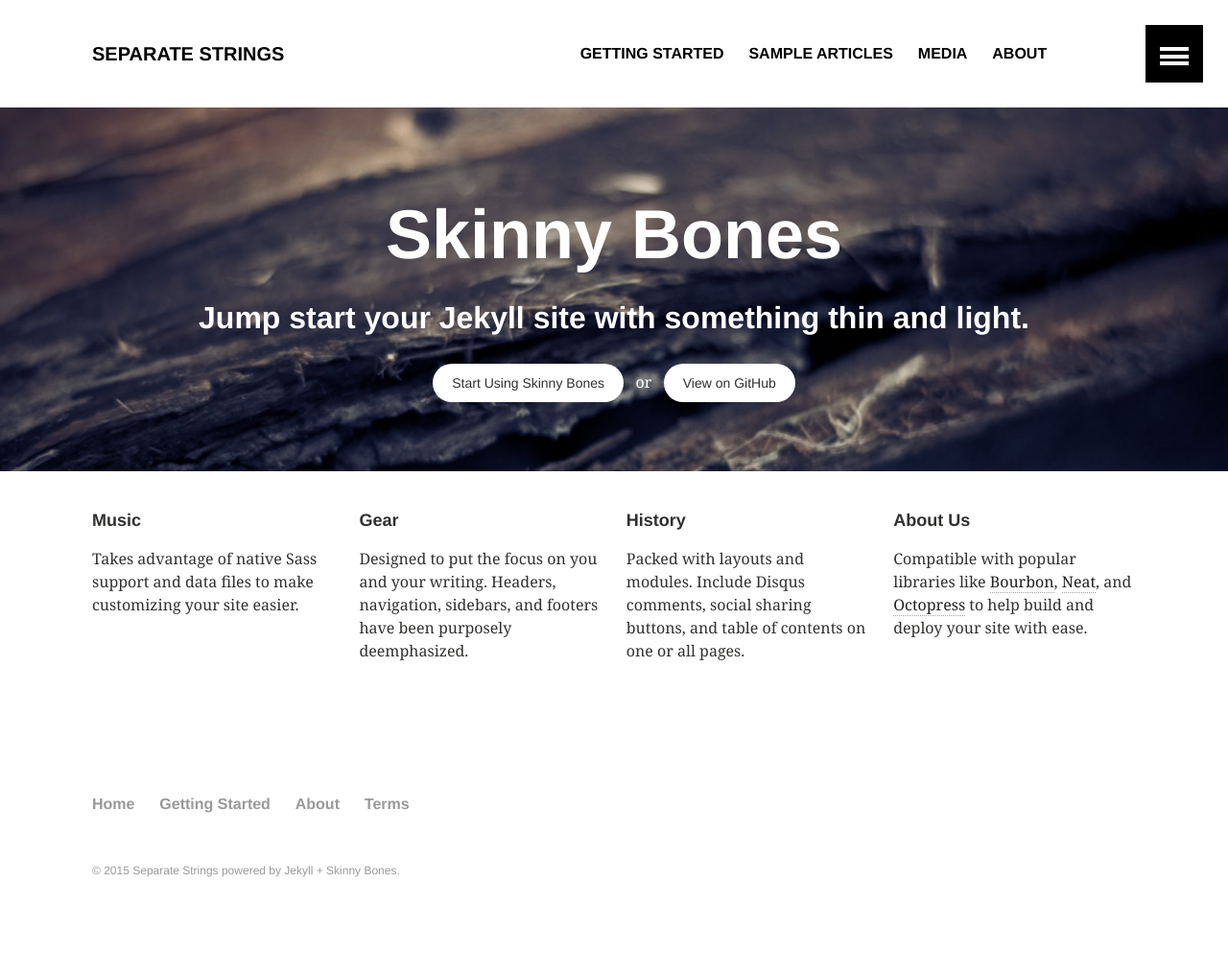
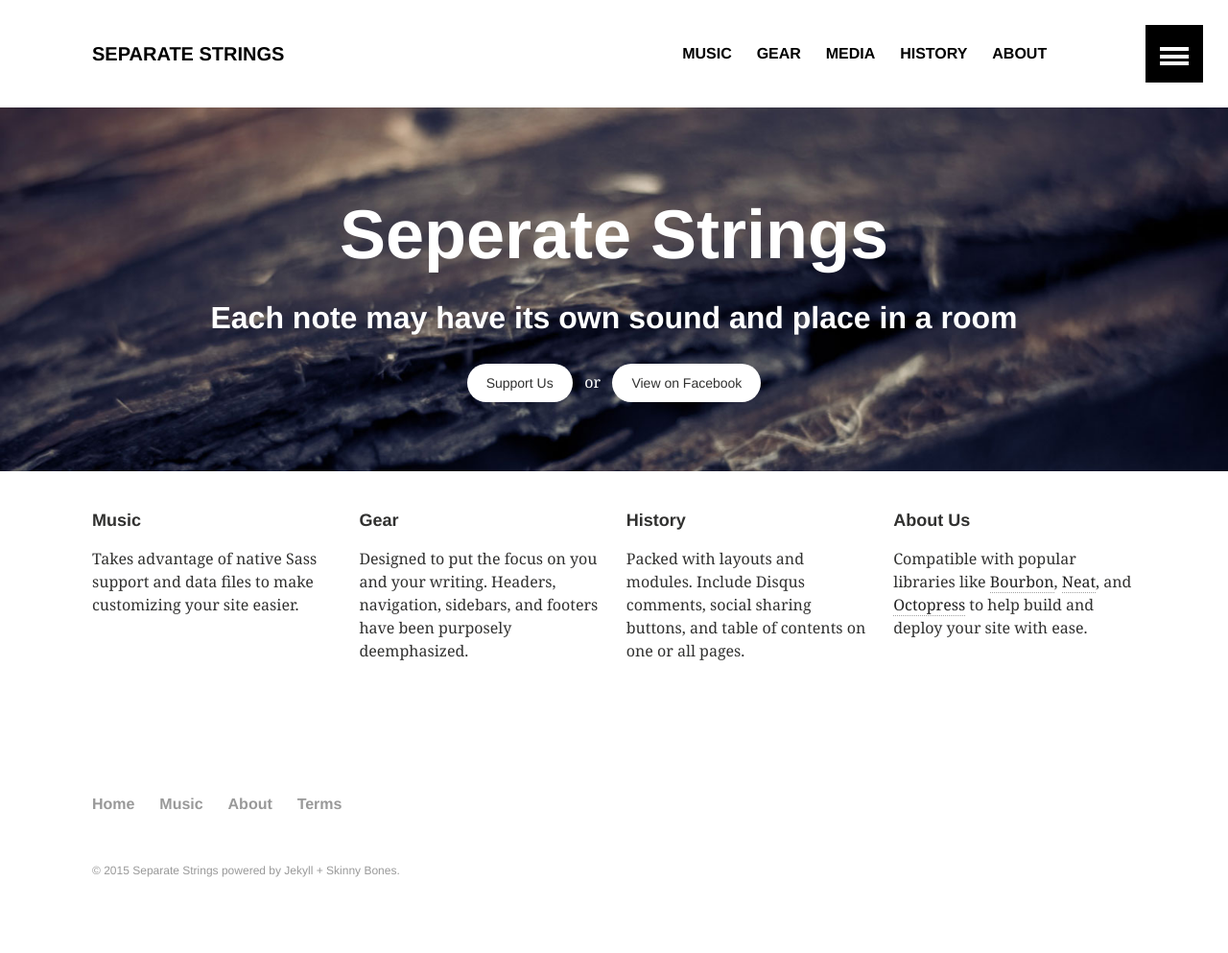
Before and after one commit to separate-strings/separate-strings.github.io, a Jekyll site: the page built from index.md, in a window 1280 px wide. Shown: the whole page at 96% size. Built offline with Jekyll 4.4.1, drawn with Linux system fonts in a browser that asks for light colours.

Commit message:
Updating pages and navigation

```diff
--- a/_data/footer.yml
+++ b/_data/footer.yml
@@ -3,8 +3,8 @@
 - title: Home
   url: /
 
-- title: Getting Started
-  url: /getting-started/
+- title: Music
+  url: /music/
 
 - title: About
   url: /about/
--- a/_data/navigation.yml
+++ b/_data/navigation.yml
@@ -1,13 +1,13 @@
 # Site navigation links
 
-- title: Getting Started
-  url: /getting-started/
-  excerpt: "Everything you need to know to get started with Skinny Bones and Jekyll."
+- title: Music
+  url: /music/
+  excerpt: "A directory of sounds."
   image: 400x250.gif
 
-- title: Sample Articles
-  url: /articles/
-  excerpt: "Examples of long form posts."
+- title: Gear
+  url: /gear/
+  excerpt: "Where to get the tools."
   image: 400x250.gif
 
 - title: Media
@@ -15,7 +15,12 @@
   excerpt: "Examples of media posts perfect for showcasing work, photographs, etc."
   image: 400x250.gif
 
+- title: History
+  url: /history/
+  excerpt: "Where it all began."
+  image: 400x250.gif
+
 - title: About
   url: /about/
-  excerpt: "All about Skinny Bones for Jekyll."
+  excerpt: "All about Seperate Strings"
   image: 400x250.gif
--- a/_layouts/home.html
+++ b/_layouts/home.html
@@ -36,9 +36,9 @@
     {% if page.image.feature %}
     <div class="page-lead" style="background-image:url({{ site.url }}/images/{{ page.image.feature }})">
       <div class="wrap page-lead-content">
-        <h1>Skinny Bones</h1>
-        <h2>Jump start your Jekyll site with something thin and light.</h2>
-        <a href="{{ site.url }}/getting-started/" class="btn-inverse">Start Using Skinny Bones</a> &nbsp; or &nbsp; <a href="https://github.com/mmistakes/skinny-bones-jekyll" class="btn-inverse">View on GitHub</a>
+        <h1>Seperate Strings</h1>
+        <h2>Each note may have its own sound and place in a room</h2>
+        <a href="{{ site.url }}/getting-started/" class="btn-inverse">Support Us</a> &nbsp; or &nbsp; <a href="https://github.com/mmistakes/skinny-bones-jekyll" class="btn-inverse">View on Facebook</a>
       </div><!-- /.page-lead-content -->
     </div><!-- /.page-lead -->
     {% endif %}
```
